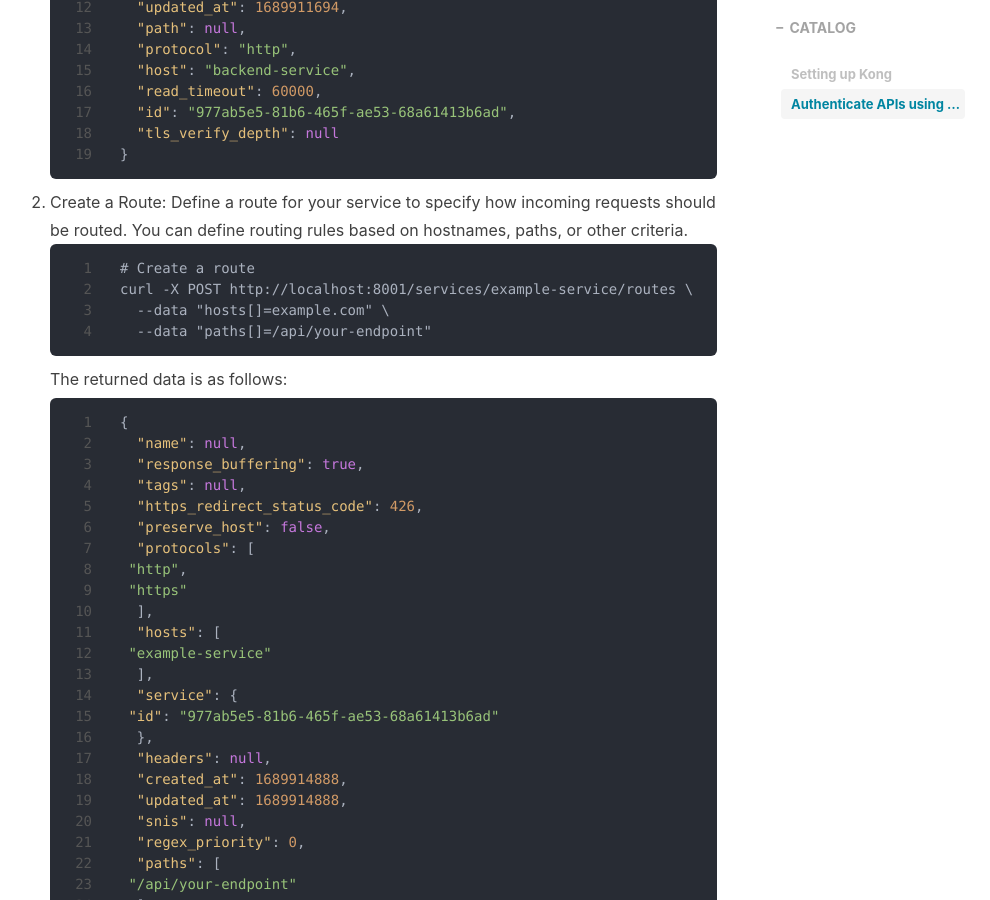
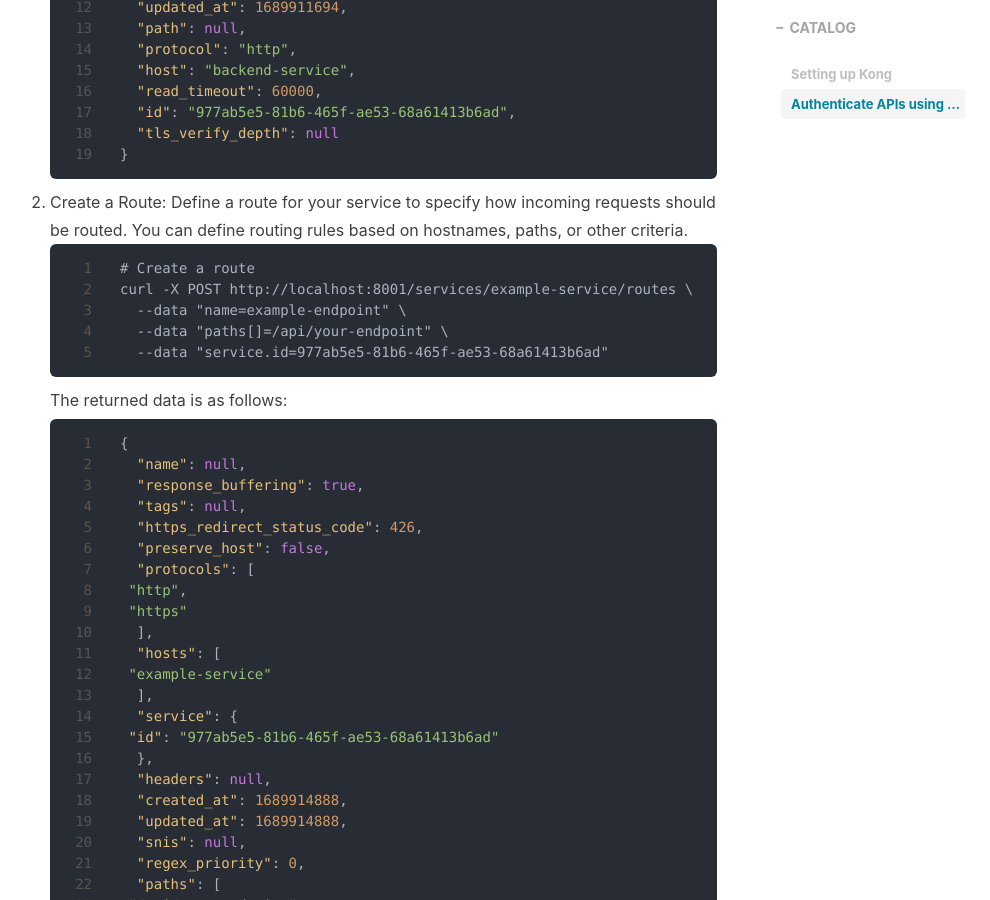
Before and after one commit to fuguixing/fuguixing.github.io, a Jekyll site: the page built from _posts/2023-07-06-kong-oauth2.md, in a window 1280 px wide and 900 px high, scrolled down 1397 px. Shown: the whole window, without its empty margins (255-1245 px from the left). Built offline with Jekyll 4.4.1, drawn with Linux system fonts in a browser that asks for light colours; nearby versions of some CDN libraries; comment, search, counter and statistics services are not loaded.

Commit message:
Modify route api

````diff
--- a/_posts/2023-07-06-kong-oauth2.md
+++ b/_posts/2023-07-06-kong-oauth2.md
@@ -54,8 +54,9 @@ The returned data is as follows:
 ```
 # Create a route
 curl -X POST http://localhost:8001/services/example-service/routes \
-  --data "hosts[]=example.com" \
-  --data "paths[]=/api/your-endpoint"
+  --data "name=example-endpoint" \
+  --data "paths[]=/api/your-endpoint" \
+  --data "service.id=977ab5e5-81b6-465f-ae53-68a61413b6ad"
 ```
 The returned data is as follows:
 ```json
````
